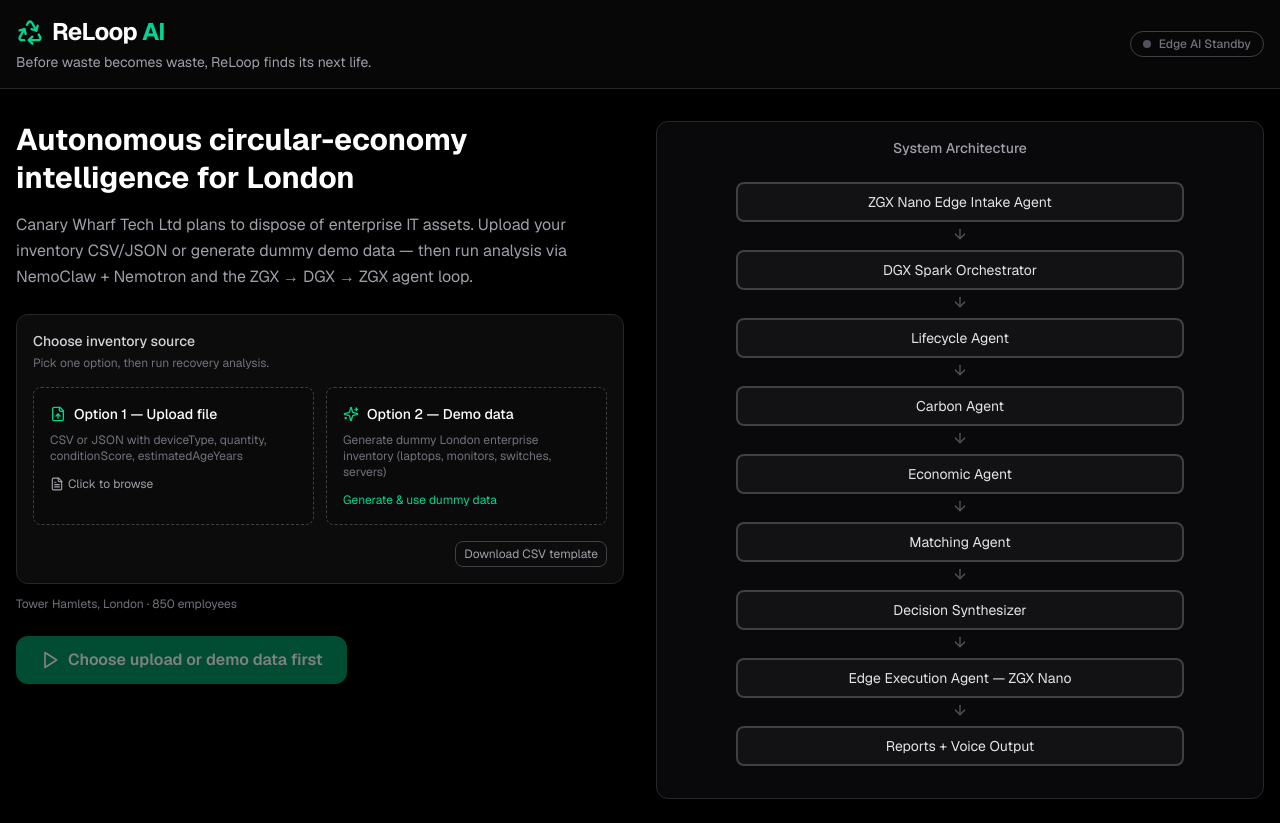
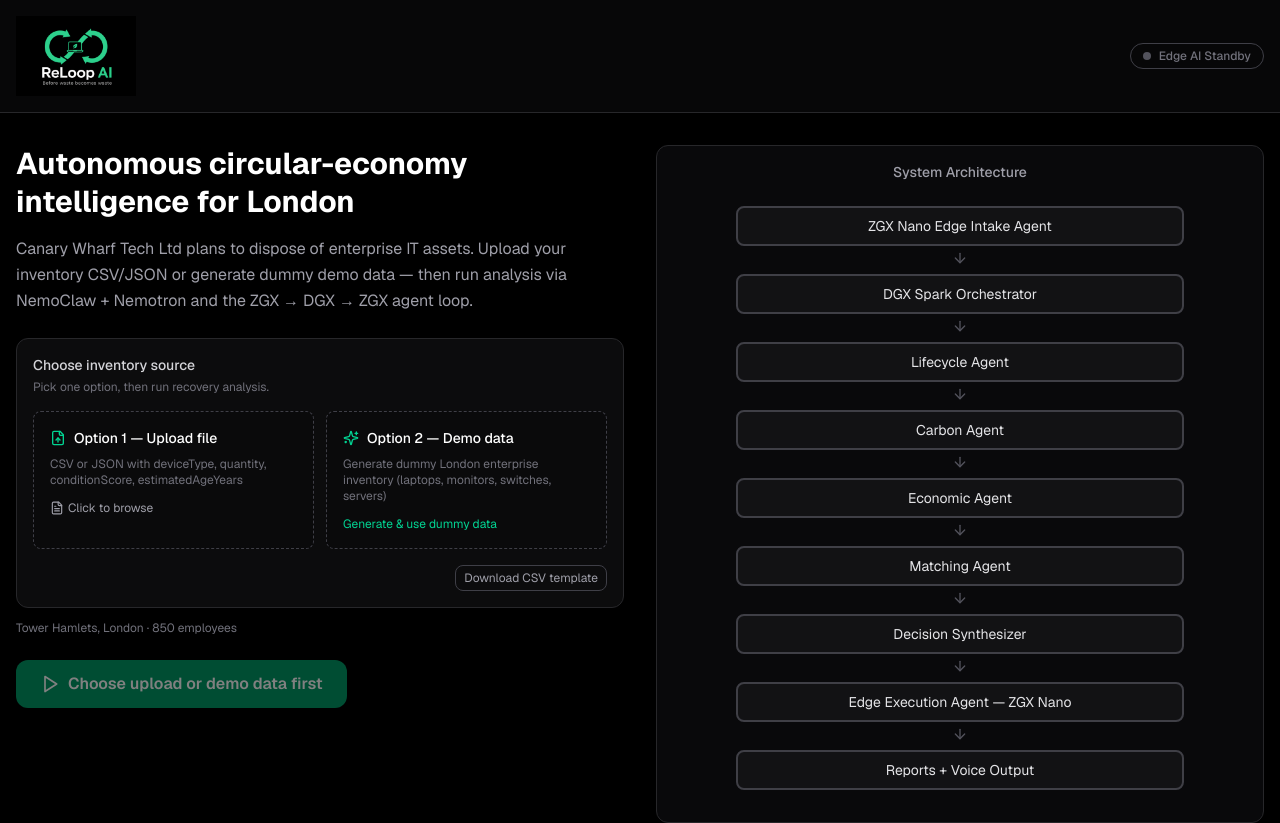
Before and after one commit to alvi83252-dot/ReLoop---AI-Agent-built-for-waste-management, a Next.js app in the folder reloop-ai/: page / in a window 1280 px wide. Shown: the top 823 px of the page. Built offline with nearby package versions, Linux system fonts and the light colour scheme.

Commit message:
Add ReLoop branding logo and update Nebius README confirmation notes.

```diff
--- a/reloop-ai/app/layout.tsx
+++ b/reloop-ai/app/layout.tsx
@@ -16,6 +16,10 @@
   title: "ReLoop AI — Before waste becomes waste",
   description:
     "Autonomous circular-economy intelligence platform for the NVIDIA Hack for Impact London hackathon.",
+  icons: {
+    icon: "/reloop-logo.png",
+    apple: "/reloop-logo.png",
+  },
 };
 
 export default function RootLayout({
--- a/reloop-ai/app/page.tsx
+++ b/reloop-ai/app/page.tsx
@@ -1,11 +1,11 @@
 "use client";
 
 import { useState, useCallback } from "react";
+import Image from "next/image";
 import { motion } from "framer-motion";
 import {
   Play,
   Loader2,
-  Recycle,
   ChevronRight,
 } from "lucide-react";
 import { AgentTimeline } from "@/components/AgentTimeline";
@@ -78,15 +78,14 @@
       <header className="border-b border-zinc-800 bg-zinc-950/80 backdrop-blur sticky top-0 z-50">
         <div className="max-w-7xl mx-auto px-4 py-4 flex flex-col sm:flex-row sm:items-center justify-between gap-4">
           <div>
-            <div className="flex items-center gap-2">
-              <Recycle className="h-7 w-7 text-emerald-400" />
-              <h1 className="text-2xl font-bold tracking-tight">
-                ReLoop <span className="text-emerald-400">AI</span>
-              </h1>
-            </div>
-            <p className="text-sm text-zinc-400 mt-1">
-              Before waste becomes waste, ReLoop finds its next life.
-            </p>
+            <Image
+              src="/reloop-logo.png"
+              alt="ReLoop AI — Before waste becomes waste"
+              width={420}
+              height={160}
+              className="h-16 sm:h-20 w-auto object-contain object-left"
+              priority
+            />
           </div>
           <div className="flex items-center gap-3 flex-wrap">
             <EdgeBadge active={edgeActive} />
```
Also changed, not shown: reloop-ai/public/reloop-logo.png (added), 1 other file (tests, documents, lock files or other folders).
